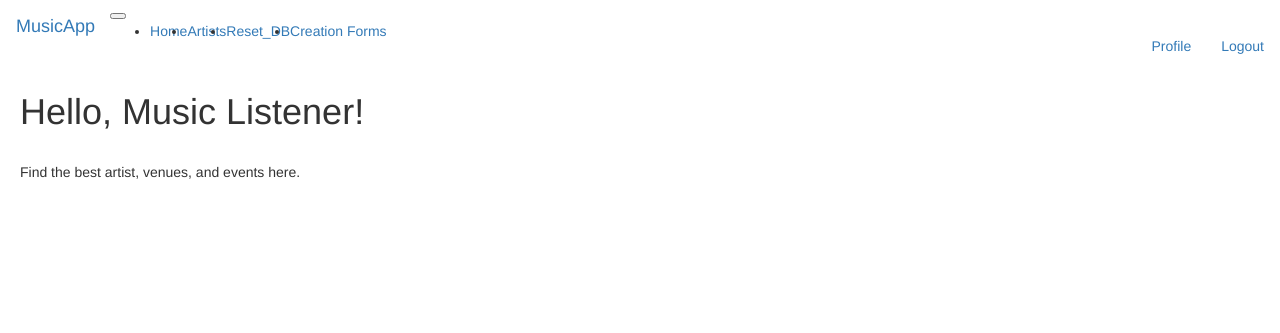
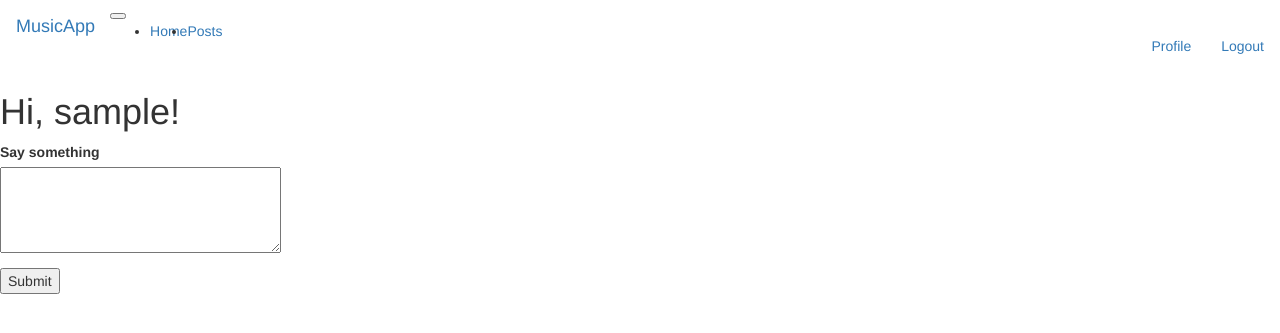
Before and after one commit to bensterbenk/ProdLink, a Flask app: page / in a window 1280 px wide. Shown: the top 333 px of the page. Run offline with Flask 3, Linux system fonts and the light colour scheme; the visitor is signed in with stand-in values (Sample User, id 1); data that the repository does not hold is empty; some libraries are stand-ins or nearby versions.

Commit message:
Creating basic template

```diff
--- a/app/forms.py
+++ b/app/forms.py
@@ -1,27 +1,15 @@
 from flask_wtf import FlaskForm
 from wtforms import StringField, PasswordField, BooleanField, SubmitField, TextAreaField, DateTimeField, SelectField, \
     DateField, SelectMultipleField
-from wtforms.validators import ValidationError, DataRequired, Email, EqualTo
-from app.models import User, Artist, Venue
+from wtforms.validators import ValidationError, DataRequired, Email, EqualTo, Length
+from app.models import User
 
 
-class ArtistForm(FlaskForm):
-    name = StringField('name', validators=[DataRequired()])
-    genre = StringField('genre', validators=[DataRequired()])
-    bio = TextAreaField('bio', validators=[DataRequired()])
+class PostForm(FlaskForm):
+    post = TextAreaField('Say something', validators=[
+    DataRequired(), Length(min=1, max=140)])
     submit = SubmitField('Submit')
 
-class VenueForm(FlaskForm):
-    name = StringField('name', validators=[DataRequired()])
-    address = StringField('address', validators=[DataRequired()])
-    submit = SubmitField('Submit')
-
-class EventForm(FlaskForm):
-    name = StringField('name', validators=[DataRequired()])
-    time = DateField('time', format='%Y-%m-%d')
-    artists = SelectMultipleField('Artists', coerce=int, choices=[], validators=[DataRequired()], render_kw={"multiple": "true"})
-    venue = SelectField('venue',coerce=int, validators=[DataRequired()])
-    submit = SubmitField('Submit')
 
 class LoginForm(FlaskForm):
     username = StringField('Username', validators=[DataRequired()])
--- a/app/models.py
+++ b/app/models.py
@@ -1,3 +1,4 @@
+from datetime import datetime
 
 from flask_sqlalchemy import SQLAlchemy
 from sqlalchemy import Table, Column, Integer, String, MetaData, create_engine
@@ -6,43 +7,12 @@ from app import db
 from flask_login import UserMixin
 from app import login
 
-artist_event_association = Table('artist_event', db.Model.metadata,
-    db.Column('artist_id', db.Integer, db.ForeignKey('artist.id')),
-    db.Column('event_id', db.Integer, db.ForeignKey('event.id'))
-)
-
-class Artist(db.Model):
-    id = db.Column(db.Integer, primary_key=True)
-    name = db.Column(db.String(64), nullable=False)
-    genre = db.Column(db.String(64))
-    bio = db.Column(db.String(64))
-    events = db.relationship("Event", secondary=artist_event_association, back_populates="artists")
-    def __repr__(self):
-        return '<User {}>'.format(self.name)
-
-
-class Venue(db.Model):
-    id = db.Column(db.Integer, primary_key=True)
-    name = db.Column(db.String(80), nullable=False)
-    address = db.Column(db.String(200))
-    def __repr__(self):
-        return '<User {}>'.format(self.name)
-
-
-class Event(db.Model):
-    id = db.Column(db.Integer, primary_key=True)
-    name = db.Column(db.String(80), nullable=False)
-    time = db.Column(db.Date, nullable=False)
-    venue_id = db.Column(db.Integer, db.ForeignKey('venue.id'), nullable=False)
-    artists = db.relationship("Artist", secondary=artist_event_association, back_populates="events")
-    def __repr__(self):
-        return '<User {}>'.format(self.name)
-
 class User(UserMixin, db.Model):
     id = db.Column(db.Integer, primary_key=True)
     username = db.Column(db.String(64), index=True, unique=True)
     email = db.Column(db.String(120), index=True, unique=True)
     password_hash = db.Column(db.String(128))
+    posts = db.relationship('Post', backref='author', lazy='dynamic')
     def __repr__(self):
         return '<User {}>'.format(self.username)
     def set_password(self, password):
@@ -50,6 +20,21 @@ class User(UserMixin, db.Model):
     def check_password(self, password):
         return check_password_hash(self.password_hash, password)
 
+class Tag(UserMixin, db.Model):
+    id = db.Column(db.Integer, primary_key=True)
+    name = db.Column(db.String(64), index=True, unique=True)
+    tagtype = db.Column(db.String(64), index=True, unique=True)
+    def __repr__(self):
+        return '<Tag {}>'.format(self.name)
+class Post(db.Model):
+    id = db.Column(db.Integer, primary_key=True)
+    body = db.Column(db.String(140))
+    timestamp = db.Column(db.DateTime, index=True, default=datetime.utcnow)
+    user_id = db.Column(db.Integer, db.ForeignKey('user.id'))
+    def __repr__(self):
+        return '<Post {}>'.format(self.body)
+
+
 @login.user_loader
 def load_user(id):
     return User.query.get(int(id))
--- a/app/routes.py
+++ b/app/routes.py
@@ -2,99 +2,29 @@ import datetime
 from datetime import datetime
 from datetime import date
 from flask import Blueprint, render_template, flash, redirect, request, url_for
-from .forms import ArtistForm, LoginForm, RegistrationForm, VenueForm, EventForm, EmptyForm
+from .forms import LoginForm, RegistrationForm, EmptyForm, PostForm
 from app import app, models
-from app.models import Artist, Venue, Event
 from app import db
 from flask_login import current_user, login_user, login_required
-from app.models import User
+from app.models import User, Post
 from flask_login import logout_user
 
 
-@app.route('/')
+@app.route('/', methods=['GET', 'POST'])
 @app.route('/index', methods=['GET', 'POST'])
+@login_required
 def index():
-    return render_template('index.html', title='Home')
+    form = PostForm()
+    if form.validate_on_submit():
+        post = Post(body=form.post.data, author=current_user)
+        db.session.add(post)
+        db.session.commit()
+        flash('Your post is now live!')
+        return redirect(url_for('index'))
+    posts = Post.query.all()
+    return render_template("index.html", title='Home Page', form=form,
+                           posts=posts)
 
-@app.route('/artistlist')
-def artistlist():
-    artist_list = Artist.query.all()
-    event_list = Event.query.all()
-    venue_list = Venue.query.all()
-    return render_template('artistlist.html', artist_list=artist_list, event_list=event_list, venue_list=venue_list)
-
-@app.route('/newartist', methods=['GET','POST'])
-def newartist():
-    form = ArtistForm()
-    form_results = {}
-    if form.validate_on_submit():
-        form_results = {
-            "name": request.form.get("name"),
-            "genre": request.form.get("genre"),
-            "bio": request.form.get("bio")
-        }
-        new_artist = Artist(name=form_results['name'],genre=form_results['genre'],bio=form_results['bio'])
-        db.session.add(new_artist)
-        db.session.commit()
-        return redirect('/')
-    return render_template('newartist.html', form=form)
-@app.route('/newvenue', methods=['GET','POST'])
-def newvenue():
-    form = VenueForm()
-    form_results = {}
-    if form.validate_on_submit():
-        form_results = {
-            "name": request.form.get("name"),
-            "address": request.form.get("address"),
-        }
-        new_artist = Venue(name=form_results['name'],address=form_results['address'])
-        db.session.add(new_artist)
-        db.session.commit()
-        return redirect('/')
-    return render_template('newvenue.html', form=form)
-@app.route('/newevent', methods=['GET','POST'])
-def newevent():
-    form = EventForm()
-    form.artists.choices = [(a.id, a.name) for a in Artist.query.all()]
-    form.venue.choices = [(v.id, v.name) for v in Venue.query.all()]
-    if form.validate_on_submit():
-        event_date = form.time.data
-        new_event = Event(name=form.name.data, time=event_date, venue_id=form.venue.data)
-
-        artist_ids = form.artists.data
-
-        if not isinstance(artist_ids, (list, tuple)):
-            artist_ids = [artist_ids]
-        all_artists = Artist.query.all()
-        for artist in all_artists:
-            for id in artist_ids:
-                if id == artist.id:
-                    new_event.artists.append(artist)
-
-        db.session.add(new_event)
-        db.session.commit()
-        return redirect('/')
-    return render_template('newevent.html', form=form)
-
-@app.route('/artist/<name>', methods=['GET', 'POST'])
-def artist(name):
-    event_list = []
-    target_artist = Artist.query.filter_by(name=name).first()
-
-    if not target_artist:
-        return "Artist not found", 404
-
-    artist_info = {
-        'id': target_artist.id,
-        "name": target_artist.name,
-        "genre": target_artist.genre,
-        "bio": target_artist.bio
-    }
-
-    for event in target_artist.events:
-        event_list.append(event.name)
-
-    return render_template('artist.html', title='Home', artist_info=artist_info, event_list=event_list)
 
 
 
@@ -112,31 +42,6 @@ def reset_db():
     return render_template('index.html')
 
 def populate_db():
-    s1 = Artist(name='name1', genre='genre1', bio='bio1')
-    s2 = Artist(name='name2', genre='genre2', bio='bio2')
-    s3 = Artist(name='name3', genre='genre3', bio='bio3')
-    s4 = Artist(name='name4', genre='genre4', bio='bio4')
-    s5 = Artist(name='name5', genre='genre5', bio='bio5')
-
-    db.session.add_all([s1, s2, s3, s4, s5])
-    db.session.commit()
-
-    v1 = Venue(name='venue1', address='address1')
-    v2 = Venue(name='venue2', address='address2')
-    v3 = Venue(name='venue3', address='address3')
-    db.session.add_all([v1, v2, v3])
-    db.session.commit()
-
-    e1 = Event(name="event1", time=date(2022, 1, 1), venue_id=v1.id, artists=[s1])
-    e2 = Event(name="event2", time=date(2022, 1, 2), venue_id=v2.id, artists=[s2, s3])
-    e3 = Event(name="event3", time=date(2022, 1, 3), venue_id=v3.id, artists=[s3])
-    e4 = Event(name="event4", time=date(2022, 1, 4), venue_id=v1.id, artists=[s1, s4])
-    e5 = Event(name="event5", time=date(2022, 1, 5), venue_id=v2.id, artists=[s2])
-    e6 = Event(name="event6", time=date(2022, 1, 6), venue_id=v3.id, artists=[s3, s5])
-    e7 = Event(name="event7", time=date(2022, 1, 7), venue_id=v3.id, artists=[s3])
-
-    db.session.add_all([e1, e2, e3, e4, e5, e6, e7])
-    db.session.commit()
     return render_template('index.html')
 @app.route('/logout')
 def logout():
--- a/app/templates/base.html
+++ b/app/templates/base.html
@@ -1,7 +1,7 @@
 {% extends 'bootstrap/base.html' %}
 
 {% block title %}
-    {% if title %}{{ title }} - Musicapp{% else %}Welcome to Musicapp{% endif %}
+    {% if title %}{{ title }} - ProdLink{% else %}Welcome to ProdLink{% endif %}
 {% endblock %}
 
 {% block navbar %}
@@ -16,20 +16,7 @@
                 <a class="nav-link" href="/index">Home <span class="sr-only">(current)</span></a>
               </li>
               <li class="nav-item">
-                <a class="nav-link" href="/artistlist">Artists</a>
-              </li>
-              <li class="nav-item">
-                <a class="nav-link" href="/reset_db">Reset_DB</a>
-              </li>
-              <li class="nav-item dropdown">
-                <a class="nav-link dropdown-toggle" href="#" id="navbarDropdown" role="button" data-toggle="dropdown" aria-haspopup="true" aria-expanded="false">
-                  Creation Forms
-                </a>
-                <div class="dropdown-menu" aria-labelledby="navbarDropdown">
-                  <a class="dropdown-item" href="/newartist">Create A New Artist</a>
-                  <a class="dropdown-item" href="/newvenue">Create A New Venue</a>
-                  <a class="dropdown-item" href="/newevent">Create A New Event</a>
-                </div>
+                <a class="nav-link" href="/artistlist">Posts</a>
               </li>
             </ul>
             <ul class="nav navbar-nav navbar-right">
--- a/app/templates/index.html
+++ b/app/templates/index.html
@@ -1,9 +1,20 @@
 {% extends "base.html" %}
-{% import 'bootstrap/wtf.html' as wtf %}
 {% block content %}
-    <div style = "position:relative; left:20px; top:0px;">
-        <h1>Hello, Music Listener!</h1>
-        <br>
-        <p>Find the best artist, venues, and events here.</p>
-    </div>
+    <h1>Hi, {{ current_user.username }}!</h1>
+    <form action="" method="post">
+        {{ form.hidden_tag() }}
+        <p>
+            {{ form.post.label }}<br>
+            {{ form.post(cols=32, rows=4) }}<br>
+            {% for error in form.post.errors %}
+            <span style="color: red;">[{{ error }}]</span>
+            {% endfor %}
+        </p>
+        <p>{{ form.submit() }}</p>
+    </form>
+    {% for post in posts %}
+    <p>
+    {{ post.author.username }} says: <b>{{ post.body }}</b>
+    </p>
+    {% endfor %}
 {% endblock %}
```
Also changed, not shown: app/templates/newartist.html (deleted, +0 -10 lines), app/templates/newvenue.html (deleted, +0 -10 lines), app/templates/post.html (added, +10 -0 lines), app/templates/posts.html (added, +10 -0 lines), migrations/versions/5ba87fea86ee_.py (renamed from migrations/versions/282363c96f19_.py, +27 -28 lines), app.db.
